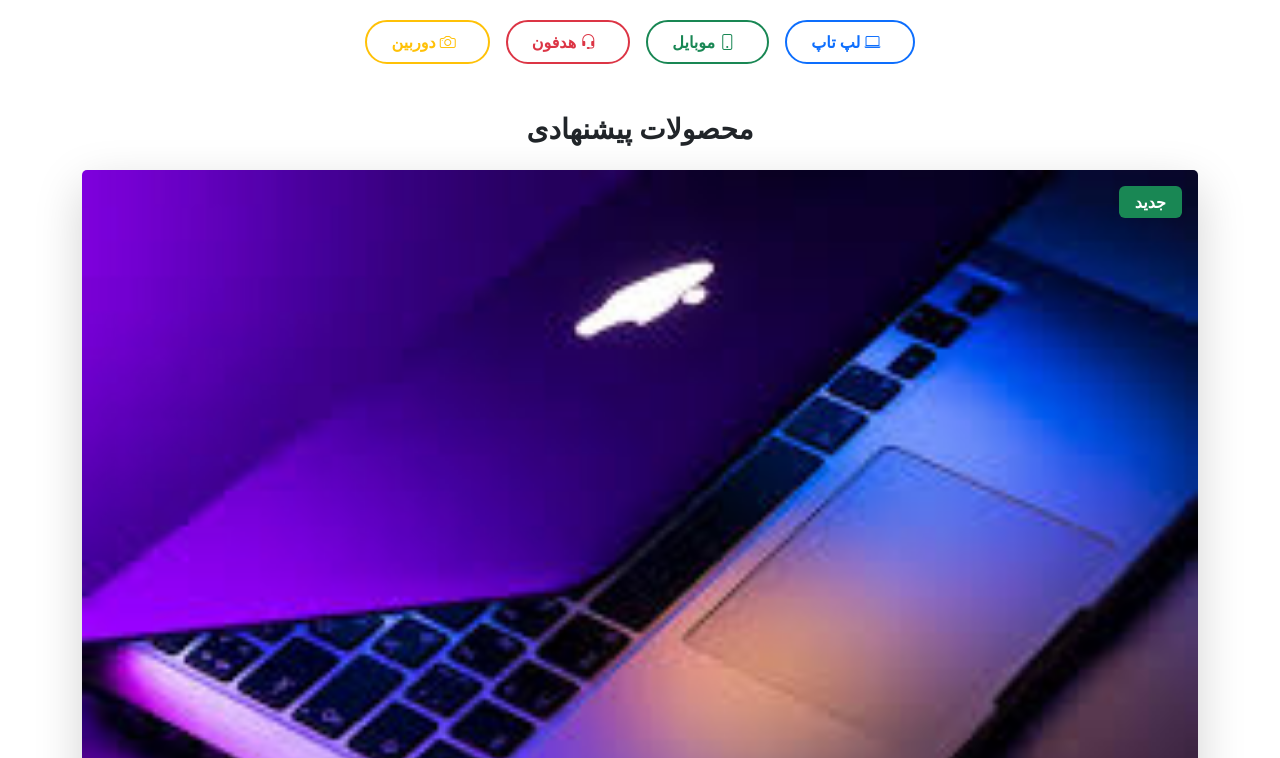
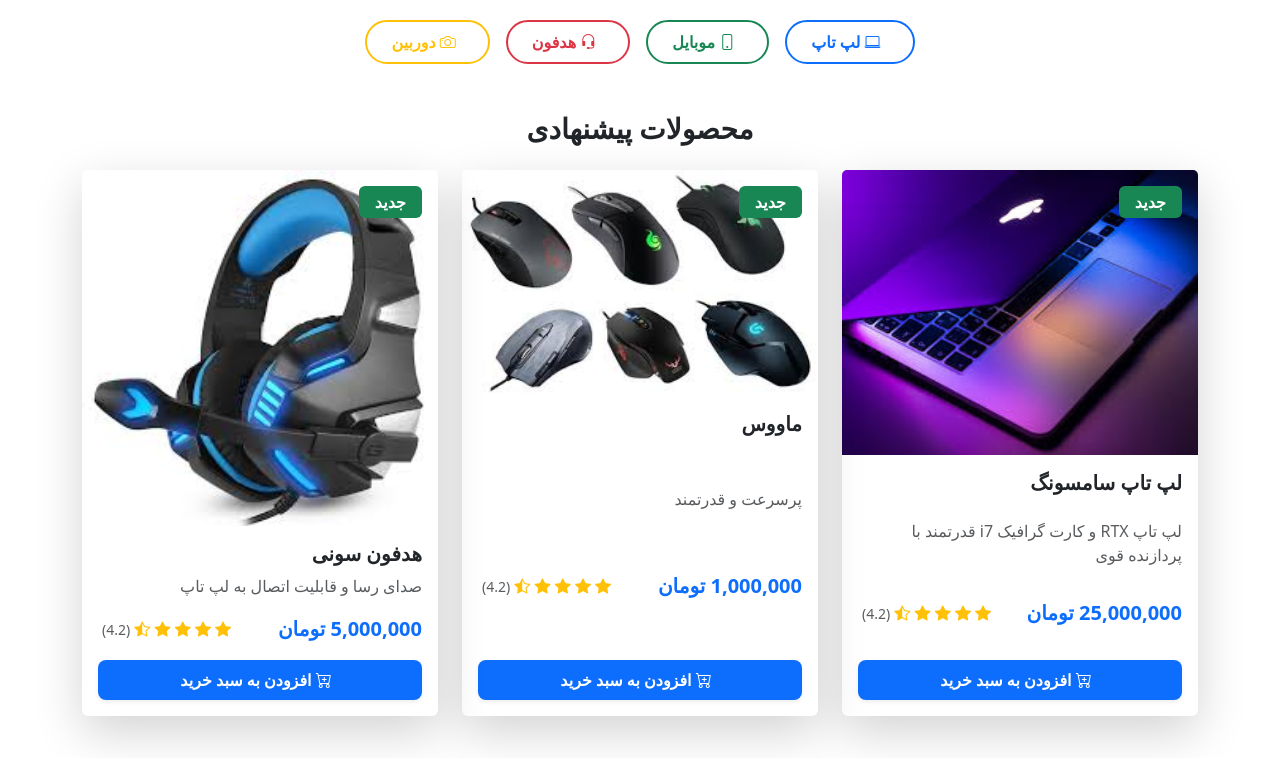
Before and after one commit to Ebrahimim29/Product-Cards-Project-Bootstrap-, a plain HTML site: page index.html in a window 1280 px wide. Shown: the part 42-800 px from the top of the page. Drawn offline with nearby package versions, Linux system fonts and the light colour scheme.

Commit message:
Complete Project

```diff
--- a/index.html
+++ b/index.html
@@ -1,12 +1,15 @@
 <!DOCTYPE html>
 <html lang="en">
+
 <head>
     <meta charset="UTF-8">
     <meta name="viewport" content="width=device-width, initial-scale=1.0">
-    <link href="https://cdn.jsdelivr.net/npm/bootstrap@5.3.7/dist/css/bootstrap.min.css" rel="stylesheet" integrity="sha384-LN+7fdVzj6u52u30Kp6M/trliBMCMKTyK833zpbD+pXdCLuTusPj697FH4R/5mcr" crossorigin="anonymous">
+    <link href="https://cdn.jsdelivr.net/npm/bootstrap@5.3.7/dist/css/bootstrap.min.css" rel="stylesheet"
+        integrity="sha384-LN+7fdVzj6u52u30Kp6M/trliBMCMKTyK833zpbD+pXdCLuTusPj697FH4R/5mcr" crossorigin="anonymous">
     <link rel="stylesheet" href="https://cdn.jsdelivr.net/npm/bootstrap-icons@1.13.1/font/bootstrap-icons.min.css">
     <title>Product Cards for E-commerce Project</title>
 </head>
+
 <body dir="rtl">
     <!-- دسته بندی کالاها -->
     <section class="container">
@@ -32,17 +35,21 @@
     <section class="container my-5">
         <h3 class="text-center mb-4 text-dark fw-bold">محصولات پیشنهادی</h3>
 
+        <div class="d-flex flex-wrap flex-md-nowrap justify-content-center gap-4">
+            <!-- sm: Small >= 576px -->
+            <!-- md: Medium >= 768px -->
+            <!-- lg: Large >= 992px -->
+            <!-- xl: Extra Large >= 1200px -->
+            <!-- xxl: Extra Extra Large >= 1400px -->
+            <!-- کارت 1 -->
+            <div class="card shadow-lg border-0 w-100" >
                 <div>
-            <!-- کارت 1 -->
-             <div class="card shadow-lg border-0">
-                <div>
-                    <img src="/assets/images/Laptop.jpg"
-                    class="card-img-top img-fluid" alt="">
+                    <img src="/assets/images/Laptop.jpg" class="card-img-top img-fluid" alt="">
                     <div class="position-absolute top-0 end-0 m-3">
                         <span class="badge bg-success fs-6 px-3 py-2">جدید</span>
                     </div>
                 </div>
-                <div class="card-body">
+                <div class="card-body d-flex flex-column justify-content-between">
                     <h5 class="card-title fw-bold text-dark mb-2">لپ تاپ سامسونگ</h5>
                     <p class="card-text text-muted mb-3">لپ تاپ RTX و کارت گرافیک i7 قدرتمند با پردازنده قوی</p>
                     <div class="d-flex justify-content-between align-items-center mb-3">
@@ -56,12 +63,77 @@
                             <small class="text-muted ms-1">(4.2)</small>
                         </div>
                     </div>
+                    <button class="btn btn-primary w-100 py-2
+                    rounded-3 border-0 fw-semibold shadow-sm">
+                        <i class="bi bi-cart-plus me-2"></i>
+                        افزودن به سبد خرید
+                    </button>
+                </div>
+            </div>
+            <!-- کارت 2 -->
+            <div class="card shadow-lg border-0 w-100" >
+                <div>
+                    <img src="/assets/images/Mouse.jpg" class="card-img-top img-fluid" alt="">
+                    <div class="position-absolute top-0 end-0 m-3">
+                        <span class="badge bg-success fs-6 px-3 py-2">جدید</span>
+                    </div>
+                </div>
+                <div class="card-body d-flex flex-column justify-content-between">
+                    <h5 class="card-title fw-bold text-dark mb-2">ماووس</h5>
+                    <p class="card-text text-muted mb-3">پرسرعت و قدرتمند</p>
+                           <div class="d-flex justify-content-between align-items-center mb-3">
+                        <span class="text-primary fw-bold fs-5">1,000,000 تومان</span>
+                        <div class="text-warning">
+                            <i class="bi bi-star-fill"></i>
+                            <i class="bi bi-star-fill"></i>
+                            <i class="bi bi-star-fill"></i>
+                            <i class="bi bi-star-fill"></i>
+                            <i class="bi bi-star-half"></i>
+                            <small class="text-muted ms-1">(4.2)</small>
+                        </div>
+                    </div>
+                    <button class="btn btn-primary w-100 py-2
+                    rounded-3 border-0 fw-semibold shadow-sm">
+                        <i class="bi bi-cart-plus me-2"></i>
+                        افزودن به سبد خرید
+                    </button>
+                </div>
+            </div>
+            <!-- کارت 3 -->
+            <div class="card shadow-lg border-0 w-100" >
+                <div>
+                    <img src="/assets/images/Headphone.jpg" class="card-img-top img-fluid" alt="">
+                    <div class="position-absolute top-0 end-0 m-3">
+                        <span class="badge bg-success fs-6 px-3 py-2">جدید</span>
+                    </div>
+                </div>
+                <div class="card-body d-flex flex-column justify-content-between">
+                    <h5 class="card-title fw-bold text-dark mb-2">هدفون سونی</h5>
+                    <p class="card-text text-muted mb-3">صدای رسا و قابلیت اتصال به لپ تاپ</p>
+                    <div class="d-flex justify-content-between align-items-center mb-3">
+                        <span class="text-primary fw-bold fs-5">5,000,000 تومان</span>
+                        <div class="text-warning">
+                            <i class="bi bi-star-fill"></i>
+                            <i class="bi bi-star-fill"></i>
+                            <i class="bi bi-star-fill"></i>
+                            <i class="bi bi-star-fill"></i>
+                            <i class="bi bi-star-half"></i>
+                            <small class="text-muted ms-1">(4.2)</small>
+                        </div>
+                    </div>
+                    <button class="btn btn-primary w-100 py-2
+                    rounded-3 border-0 fw-semibold shadow-sm">
+                        <i class="bi bi-cart-plus me-2"></i>
+                        افزودن به سبد خرید
+                    </button>
                 </div>
             </div>
         </div>
+        <!-- 195-ادامه پروژه دقیقه 5:00 -->
 
 
     </section>
 
 </body>
+
 </html>
```
Lines whose indentation alone changed are shown as unchanged.
